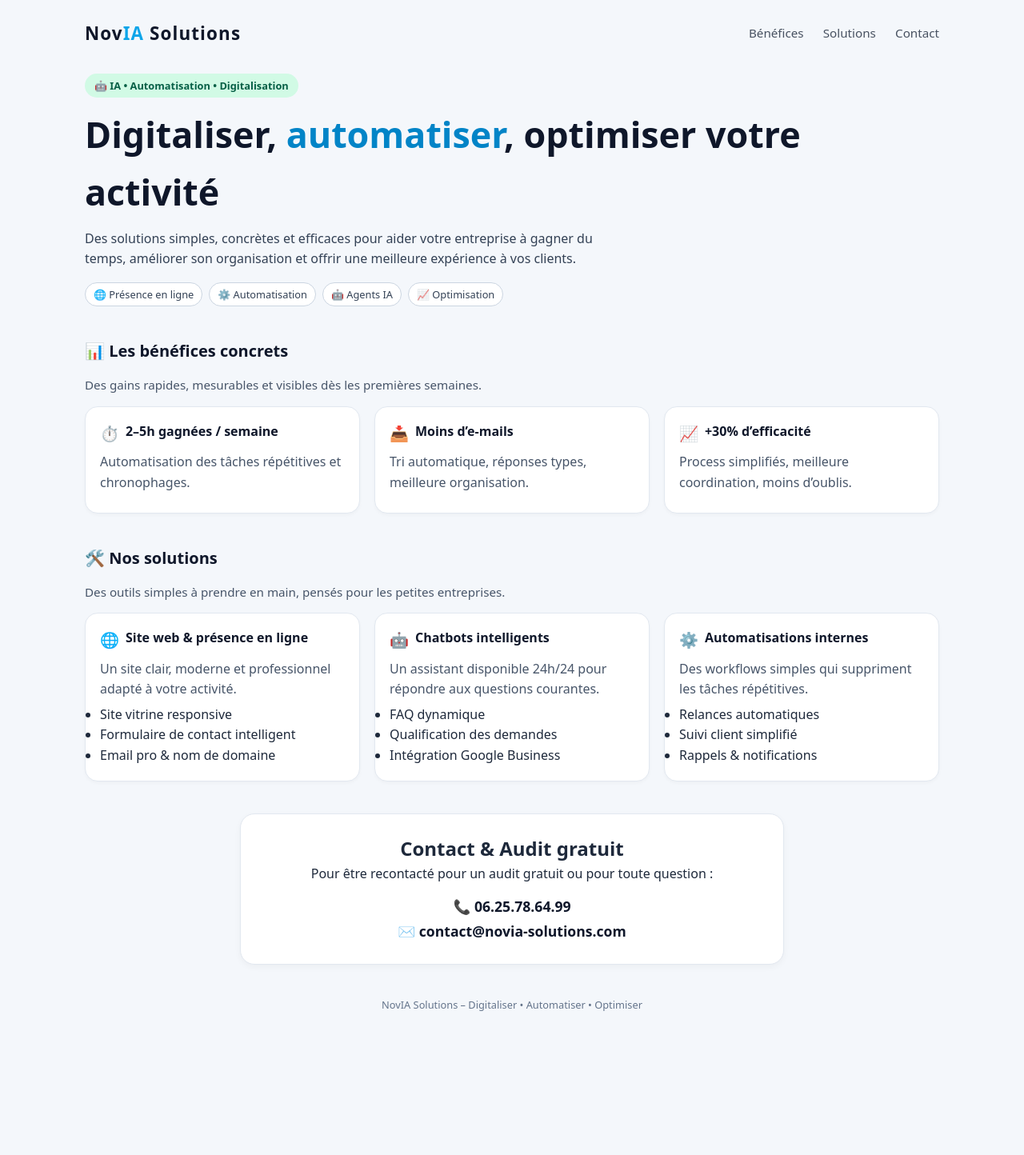
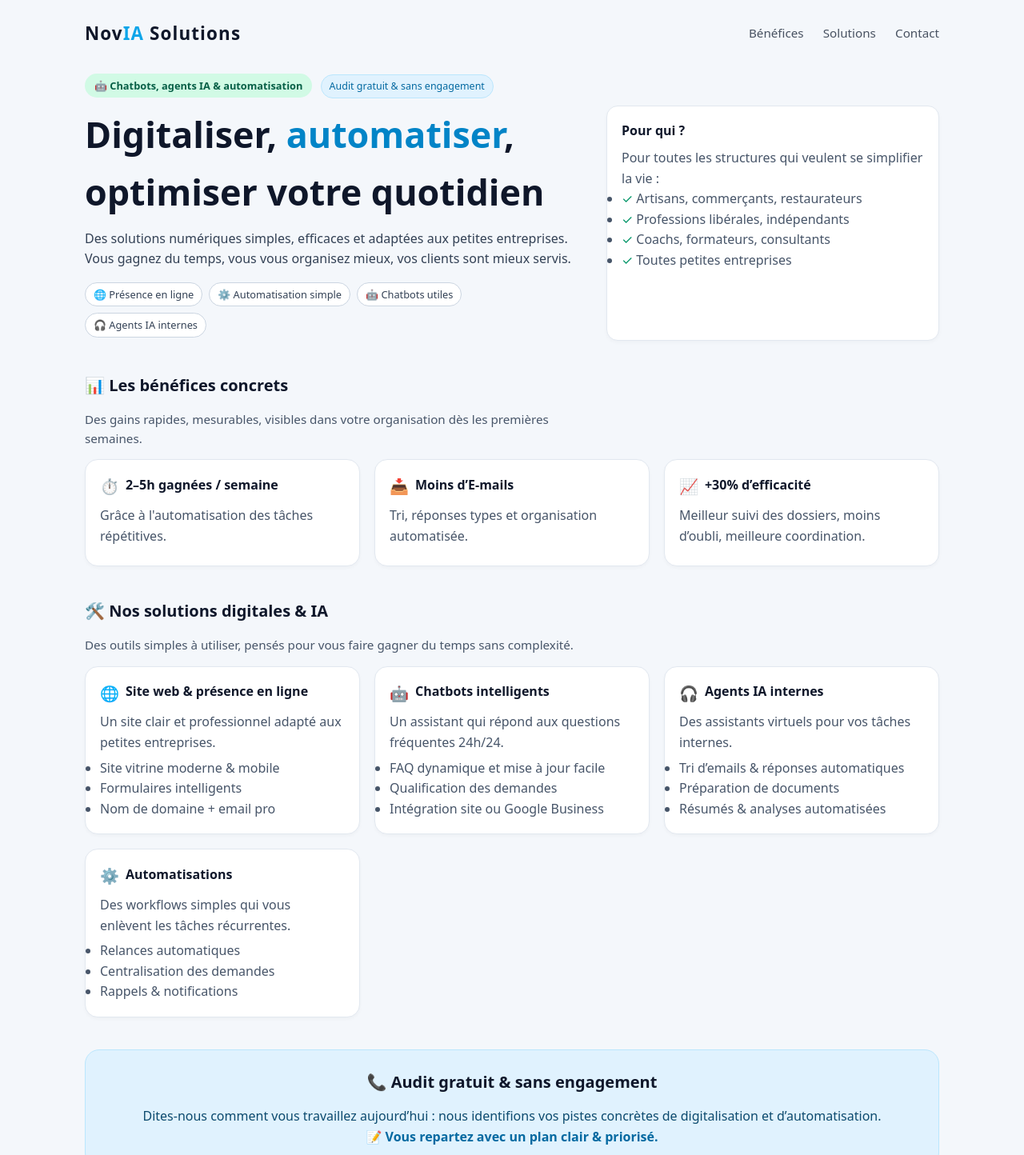
Before and after one commit to Sikefa250806/site-ia-education, a plain HTML site: page index.html in a window 1280 px wide. Shown: the top 1444 px of the page at 80% size. Before the commit the page ends 1314 px from the top, so only its background shows below. Drawn offline with Linux system fonts and the light colour scheme.

Commit message:
Update index.html

```diff
--- a/index.html
+++ b/index.html
@@ -8,7 +8,11 @@
   <meta name="viewport" content="width=device-width, initial-scale=1" />
 
   <style>
-    * { box-sizing: border-box; margin: 0; padding: 0; }
+    * {
+      box-sizing: border-box;
+      margin: 0;
+      padding: 0;
+    }
 
     body {
       font-family: system-ui, -apple-system, BlinkMacSystemFont, "Segoe UI", sans-serif;
@@ -17,7 +21,10 @@
       line-height: 1.6;
     }
 
-    a { color: inherit; text-decoration: none; }
+    a {
+      color: inherit;
+      text-decoration: none;
+    }
 
     .page {
       max-width: 1100px;
@@ -40,7 +47,9 @@
       letter-spacing: 0.05em;
     }
 
-    .logo span { color: #0ea5e9; }
+    .logo span {
+      color: #0ea5e9;
+    }
 
     nav a {
       margin-left: 20px;
@@ -48,10 +57,14 @@
       opacity: 0.8;
     }
 
-    nav a:hover { opacity: 1; }
+    nav a:hover {
+      opacity: 1;
+    }
 
     /* HERO */
-    .hero { margin-bottom: 40px; }
+    .hero {
+      margin-bottom: 40px;
+    }
 
     .hero-tag {
       display: inline-flex;
@@ -66,6 +79,18 @@
       margin-bottom: 10px;
     }
 
+    .hero-tag-secondary {
+      display: inline-flex;
+      align-items: center;
+      padding: 4px 10px;
+      border-radius: 999px;
+      background: #e0f2fe;
+      color: #0369a1;
+      font-size: 0.78rem;
+      margin-left: 6px;
+      border: 1px solid #bae6fd;
+    }
+
     h1 {
       font-size: clamp(2.2rem, 3.5vw, 2.8rem);
       margin-bottom: 10px;
@@ -73,13 +98,21 @@
       font-weight: 700;
     }
 
-    h1 span { color: #0284c7; }
+    h1 span {
+      color: #0284c7;
+    }
 
     .hero-sub {
       font-size: 1rem;
       margin-bottom: 16px;
       max-width: 650px;
       color: #334155;
+    }
+
+    .hero-grid {
+      display: grid;
+      grid-template-columns: minmax(0, 3fr) minmax(0, 2fr);
+      gap: 28px;
     }
 
     .badge-row {
@@ -95,13 +128,44 @@
       border-radius: 999px;
       border: 1px solid #cbd5e1;
       padding: 4px 10px;
+      display: inline-flex;
+      align-items: center;
+      gap: 6px;
       background: #ffffff;
       color: #334155;
       font-weight: 500;
     }
 
+    /* ASIDE */
+    .hero-aside {
+      background: #ffffff;
+      border-radius: 14px;
+      padding: 18px;
+      border: 1px solid #e2e8f0;
+      box-shadow: 0 2px 5px rgba(0, 0, 0, 0.03);
+    }
+
+    .hero-aside h2 {
+      font-size: 1rem;
+      margin-bottom: 8px;
+      font-weight: 700;
+      color: #0f172a;
+    }
+
+    .hero-aside p,
+    .hero-aside li {
+      color: #475569;
+    }
+
+    .hero-aside li::before {
+      content: "✓ ";
+      color: #059669;
+    }
+
     /* SECTIONS */
-    section { margin-bottom: 40px; }
+    section {
+      margin-bottom: 40px;
+    }
 
     .section-title {
       font-size: 1.25rem;
@@ -142,7 +206,9 @@
       margin-bottom: 8px;
     }
 
-    .card-header span.icon { font-size: 1.2rem; }
+    .card-header span.icon {
+      font-size: 1.2rem;
+    }
 
     .card h3 {
       font-size: 1rem;
@@ -150,9 +216,34 @@
       color: #0f172a;
     }
 
-    .card p { color: #475569; margin-bottom: 6px; }
+    .card p {
+      color: #475569;
+      margin-bottom: 6px;
+    }
 
-    /* CONTACT SIMPLE */
+    .card ul li {
+      color: #475569;
+    }
+
+    /* CTA */
+    .cta {
+      text-align: center;
+      padding: 24px;
+      border-radius: 18px;
+      background: #e0f2fe;
+      border: 1px solid #bae6fd;
+      color: #0c4a6e;
+    }
+
+    .cta strong {
+      display: inline-flex;
+      align-items: center;
+      gap: 6px;
+      color: #0369a1;
+      font-weight: 700;
+    }
+
+    /* CONTACT */
     .contact-box {
       background: #ffffff;
       border-radius: 18px;
@@ -161,15 +252,6 @@
       max-width: 680px;
       margin: 0 auto;
       box-shadow: 0 3px 8px rgba(0, 0, 0, 0.04);
-      text-align: center;
-    }
-
-    .contact-info {
-      font-size: 1.1rem;
-      margin-top: 12px;
-      color: #0f172a;
-      font-weight: 600;
-      line-height: 1.8;
     }
 
     footer {
@@ -184,7 +266,6 @@
 <body>
   <div class="page">
 
-    <!-- HEADER -->
     <header>
       <div class="logo">Nov<span>IA</span> Solutions</div>
       <nav>
@@ -198,96 +279,153 @@
 
       <!-- HERO -->
       <section class="hero">
-        <div class="hero-tag">🤖 IA • Automatisation • Digitalisation</div>
+        <div class="hero-tag">🤖 Chatbots, agents IA & automatisation</div>
+        <span class="hero-tag-secondary">Audit gratuit & sans engagement</span>
 
-        <h1>Digitaliser, <span>automatiser</span>, optimiser votre activité</h1>
-        <p class="hero-sub">
-          Des solutions simples, concrètes et efficaces pour aider votre entreprise à gagner du temps,
-          améliorer son organisation et offrir une meilleure expérience à vos clients.
-        </p>
+        <div class="hero-grid">
 
-        <div class="badge-row">
-          <div class="badge">🌐 Présence en ligne</div>
-          <div class="badge">⚙️ Automatisation</div>
-          <div class="badge">🤖 Agents IA</div>
-          <div class="badge">📈 Optimisation</div>
+          <div>
+            <h1>Digitaliser, <span>automatiser</span>, optimiser votre quotidien</h1>
+            <p class="hero-sub">
+              Des solutions numériques simples, efficaces et adaptées aux petites entreprises.
+              Vous gagnez du temps, vous vous organisez mieux, vos clients sont mieux servis.
+            </p>
+
+            <div class="badge-row">
+              <div class="badge">🌐 Présence en ligne</div>
+              <div class="badge">⚙️ Automatisation simple</div>
+              <div class="badge">🤖 Chatbots utiles</div>
+              <div class="badge">🎧 Agents IA internes</div>
+            </div>
+          </div>
+
+          <aside class="hero-aside">
+            <h2>Pour qui ?</h2>
+            <p>Pour toutes les structures qui veulent se simplifier la vie :</p>
+            <ul>
+              <li>Artisans, commerçants, restaurateurs</li>
+              <li>Professions libérales, indépendants</li>
+              <li>Coachs, formateurs, consultants</li>
+              <li>Toutes petites entreprises</li>
+            </ul>
+          </aside>
         </div>
       </section>
 
       <!-- BENEFICES -->
       <section id="benefices">
         <h2 class="section-title">📊 Les bénéfices concrets</h2>
-        <p class="section-sub">Des gains rapides, mesurables et visibles dès les premières semaines.</p>
+        <p class="section-sub">
+          Des gains rapides, mesurables, visibles dans votre organisation dès les premières semaines.
+        </p>
 
         <div class="grid">
           <div class="card">
             <div class="card-header"><span class="icon">⏱️</span><h3>2–5h gagnées / semaine</h3></div>
-            <p>Automatisation des tâches répétitives et chronophages.</p>
+            <p>Grâce à l'automatisation des tâches répétitives.</p>
           </div>
 
           <div class="card">
-            <div class="card-header"><span class="icon">📥</span><h3>Moins d’e-mails</h3></div>
-            <p>Tri automatique, réponses types, meilleure organisation.</p>
+            <div class="card-header"><span class="icon">📥</span><h3>Moins d’E-mails</h3></div>
+            <p>Tri, réponses types et organisation automatisée.</p>
           </div>
 
           <div class="card">
             <div class="card-header"><span class="icon">📈</span><h3>+30% d’efficacité</h3></div>
-            <p>Process simplifiés, meilleure coordination, moins d’oublis.</p>
+            <p>Meilleur suivi des dossiers, moins d’oubli, meilleure coordination.</p>
           </div>
         </div>
       </section>
 
       <!-- SOLUTIONS -->
       <section id="solutions">
-        <h2 class="section-title">🛠️ Nos solutions</h2>
-        <p class="section-sub">Des outils simples à prendre en main, pensés pour les petites entreprises.</p>
+        <h2 class="section-title">🛠️ Nos solutions digitales & IA</h2>
+        <p class="section-sub">
+          Des outils simples à utiliser, pensés pour vous faire gagner du temps sans complexité.
+        </p>
 
         <div class="grid">
+
           <div class="card">
             <div class="card-header"><span class="icon">🌐</span><h3>Site web & présence en ligne</h3></div>
-            <p>Un site clair, moderne et professionnel adapté à votre activité.</p>
+            <p>Un site clair et professionnel adapté aux petites entreprises.</p>
             <ul>
-              <li>Site vitrine responsive</li>
-              <li>Formulaire de contact intelligent</li>
-              <li>Email pro & nom de domaine</li>
+              <li>Site vitrine moderne & mobile</li>
+              <li>Formulaires intelligents</li>
+              <li>Nom de domaine + email pro</li>
             </ul>
           </div>
 
           <div class="card">
             <div class="card-header"><span class="icon">🤖</span><h3>Chatbots intelligents</h3></div>
-            <p>Un assistant disponible 24h/24 pour répondre aux questions courantes.</p>
+            <p>Un assistant qui répond aux questions fréquentes 24h/24.</p>
             <ul>
-              <li>FAQ dynamique</li>
+              <li>FAQ dynamique et mise à jour facile</li>
               <li>Qualification des demandes</li>
-              <li>Intégration Google Business</li>
+              <li>Intégration site ou Google Business</li>
             </ul>
           </div>
 
           <div class="card">
-            <div class="card-header"><span class="icon">⚙️</span><h3>Automatisations internes</h3></div>
-            <p>Des workflows simples qui suppriment les tâches répétitives.</p>
+            <div class="card-header"><span class="icon">🎧</span><h3>Agents IA internes</h3></div>
+            <p>Des assistants virtuels pour vos tâches internes.</p>
+            <ul>
+              <li>Tri d’emails & réponses automatiques</li>
+              <li>Préparation de documents</li>
+              <li>Résumés & analyses automatisées</li>
+            </ul>
+          </div>
+
+          <div class="card">
+            <div class="card-header"><span class="icon">⚙️</span><h3>Automatisations</h3></div>
+            <p>Des workflows simples qui vous enlèvent les tâches récurrentes.</p>
             <ul>
               <li>Relances automatiques</li>
-              <li>Suivi client simplifié</li>
+              <li>Centralisation des demandes</li>
               <li>Rappels & notifications</li>
             </ul>
           </div>
         </div>
       </section>
 
-      <!-- CONTACT SIMPLE -->
-      <section id="contact">
-        <div class="contact-box">
-          <h2>Contact & Audit gratuit</h2>
-          <p>Pour être recontacté pour un audit gratuit ou pour toute question :</p>
-
-          <div class="contact-info">
-            📞 06.25.78.64.99<br>
-            ✉️ contact@novia-solutions.com
-          </div>
+      <!-- CTA -->
+      <section>
+        <div class="cta">
+          <h2 class="section-title">📞 Audit gratuit & sans engagement</h2>
+          <p>
+            Dites-nous comment vous travaillez aujourd’hui : nous identifions vos
+            pistes concrètes de digitalisation et d’automatisation.
+          </p>
+          <strong>📝 Vous repartez avec un plan clair & priorisé.</strong>
         </div>
       </section>
 
+      <!-- CONTACT -->
+      <section id="contact">
+        <div class="contact-box">
+          <h2>Contact entreprise</h2>
+          <p class="contact-intro">Expliquez-nous vos besoins, nous vous recontactons rapidement.</p>
+
+          <form action="https://formsubmit.co/contact@novia-solutions.com" method="POST">
+            <input type="hidden" name="_captcha" value="false" />
+
+            <div class="form-grid">
+              <div class="form-group"><label>Nom</label><input required /></div>
+              <div class="form-group"><label>Prénom</label><input required /></div>
+              <div class="form-group"><label>Entreprise</label><input required /></div>
+              <div class="form-group"><label>Ville</label><input required /></div>
+              <div class="form-group"><label>Email</label><input type="email" required /></div>
+            </div>
+
+            <div class="form-group">
+              <label>Message</label>
+              <textarea rows="5" required></textarea>
+            </div>
+
+            <button class="contact-submit">Envoyer ma demande</button>
+          </form>
+        </div>
+      </section>
     </main>
 
     <footer>
```
